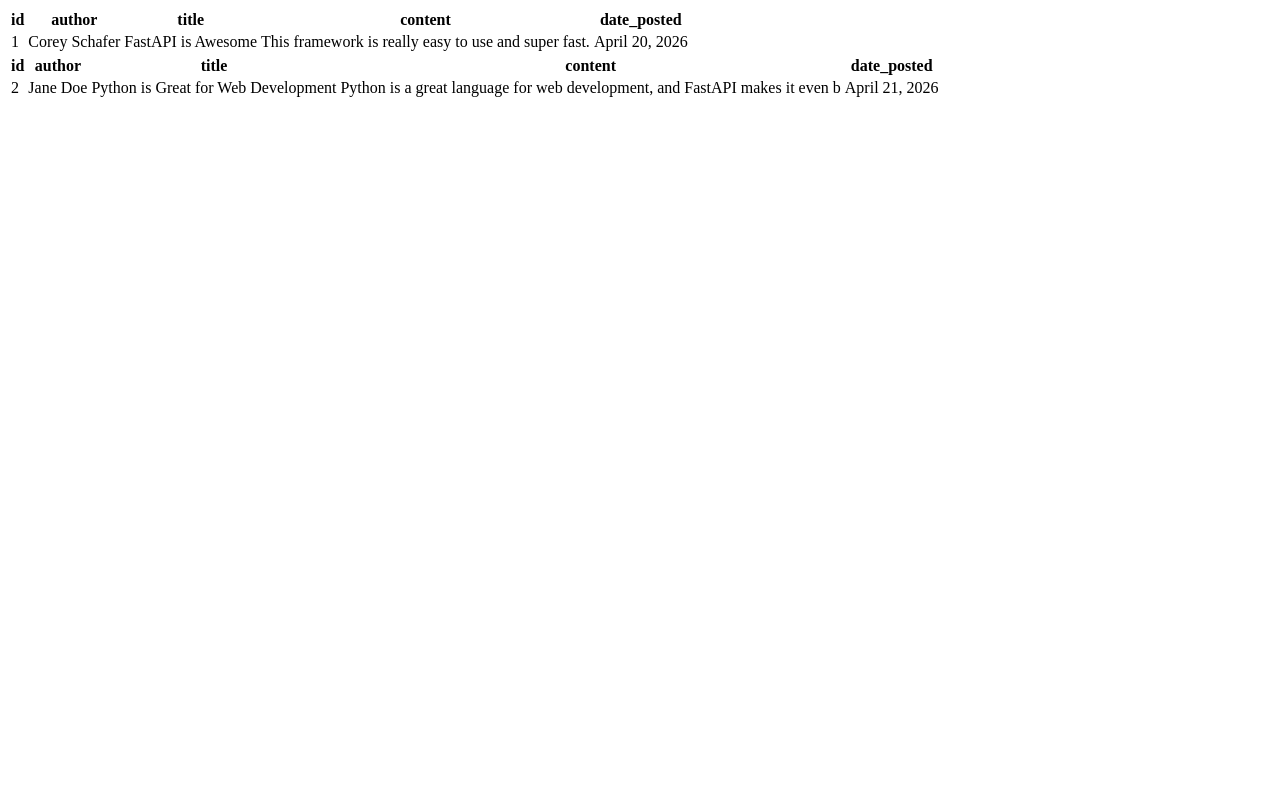
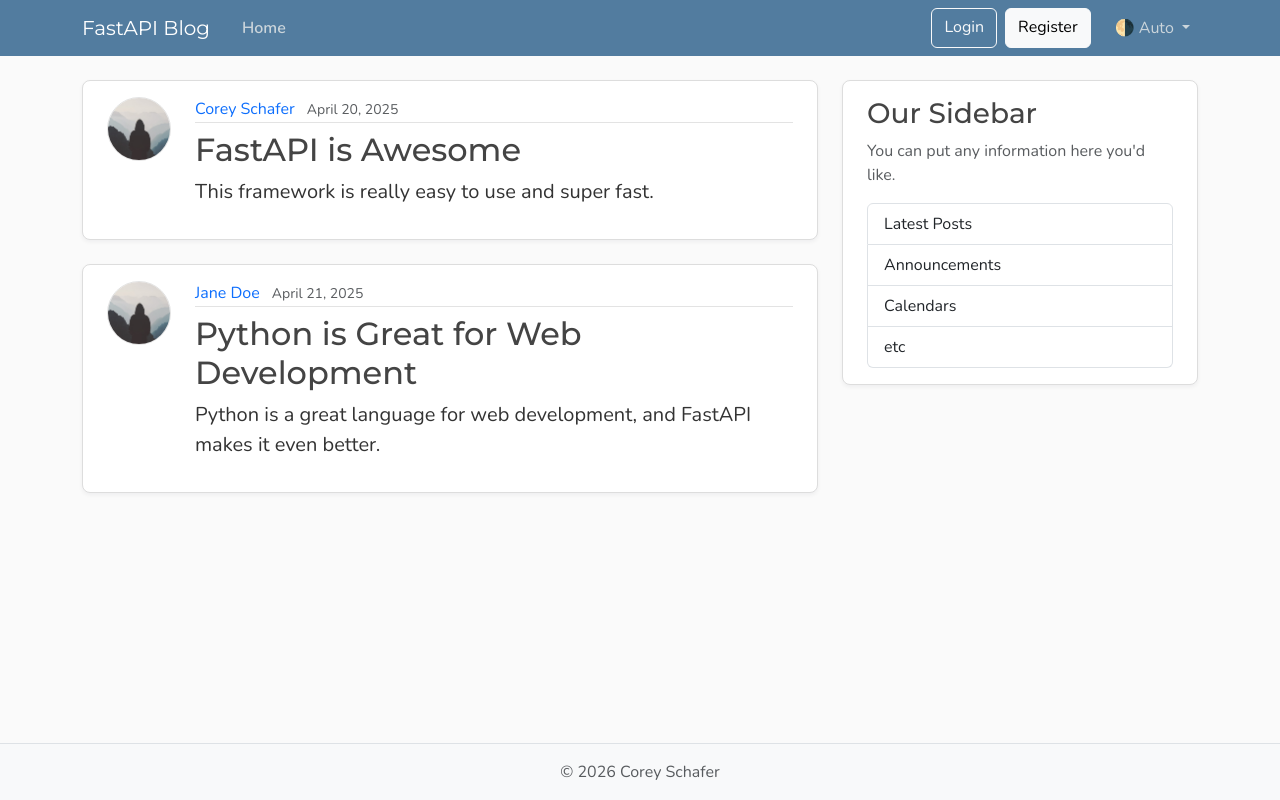
Before and after one commit to Shaker-Al-Muzaini/fastapi2, a FastAPI app: page / in a window 1280 px wide. Run offline with FastAPI, Linux system fonts and the light colour scheme.

Commit message:
request2

```diff
--- a/main.py
+++ b/main.py
@@ -4,24 +4,29 @@ posts: list[dict] = [
         "author": "Corey Schafer",
         "title": "FastAPI is Awesome",
         "content": "This framework is really easy to use and super fast.",
-        "date_posted": "April 20, 2026",
+        "date_posted": "April 20, 2025",
     },
     {
         "id": 2,
         "author": "Jane Doe",
         "title": "Python is Great for Web Development",
-        "content": "Python is a great language for web development, and FastAPI makes it even b",
-        "date_posted": "April 21, 2026",
+        "content": "Python is a great language for web development, and FastAPI makes it even better.",
+        "date_posted": "April 21, 2025",
     },
 ]
+
 
 
 from fastapi import FastAPI , Request
 app = FastAPI()
 from fastapi.responses import HTMLResponse
 from fastapi.templating import Jinja2Templates
+from fastapi.staticfiles import StaticFiles
+
+app.mount("/static", StaticFiles(directory="static"), name="static")
+
 templates = Jinja2Templates(directory="templates")
-@app.get("/",)
+@app.get("/" ,name="home")
 
 @app.get("/", response_class=HTMLResponse)
 def read_root(request: Request):
--- /dev/null
+++ b/static/css/main.css
@@ -0,0 +1,295 @@
+:root {
+  /* Fonts */
+  --font-heading: "Montserrat", system-ui, -apple-system, BlinkMacSystemFont,
+    sans-serif;
+  --font-body: "Nunito", system-ui, -apple-system, BlinkMacSystemFont,
+    sans-serif;
+
+  /* Colors */
+  --color-bg-body: #fafafa;
+  --color-bg-content: #ffffff;
+  --color-text-primary: #333333;
+  --color-text-heading: #444444;
+  --color-steel: #527c9f;
+  --color-nav-link: #cbd5db;
+  --color-nav-link-hover: #ffffff;
+  --color-link-hover: #428bca;
+  --color-border: #dddddd;
+  --color-border-light: #e3e3e3;
+
+  /* Spacing */
+  --spacing-xl: 5rem;
+
+  /* Sizing */
+  --article-img-size: 4rem; /* 64px converted to rem */
+  --account-img-size: 7.813rem; /* 125px converted to rem */
+}
+
+/* Base Styles */
+body {
+  font-family: var(--font-body);
+  background: var(--color-bg-body);
+  color: var(--color-text-primary);
+}
+
+main {
+  padding-top: var(--spacing-xl);
+}
+
+h1,
+h2,
+h3,
+h4,
+h5,
+h6 {
+  font-family: var(--font-heading);
+  color: var(--color-text-heading);
+}
+
+.navbar-brand {
+  font-family: var(--font-heading);
+}
+
+a {
+  text-decoration: none;
+}
+
+a:focus-visible,
+button:focus-visible {
+  outline: 2px solid var(--color-link-hover);
+  outline-offset: 2px;
+}
+
+/* Headers and Navigation */
+.bg-steel {
+  background-color: var(--color-steel);
+}
+
+.site-header .navbar-nav .nav-link {
+  color: var(--color-nav-link);
+  transition: color 0.2s ease-in-out;
+}
+
+.site-header .navbar-nav .nav-link:hover,
+.site-header .navbar-nav .nav-link:focus {
+  color: var(--color-nav-link-hover);
+}
+
+.site-header .navbar-nav .nav-link.active {
+  font-weight: 600;
+}
+
+/* Content Sections */
+.content-section {
+  background: var(--color-bg-content);
+  border: 1px solid var(--color-border);
+  border-radius: 0.5rem;
+  box-shadow: 0 2px 4px rgba(15, 23, 42, 0.05);
+  transition: box-shadow 0.15s ease, transform 0.15s ease,
+    border-color 0.15s ease;
+}
+
+.content-section:hover {
+  box-shadow: 0 4px 10px rgba(15, 23, 42, 0.1);
+  border-color: var(--color-border-light);
+}
+
+/* Articles */
+.article-title {
+  color: var(--color-text-heading);
+  transition: color 0.2s ease-in-out;
+}
+
+a.article-title:hover,
+a.article-title:focus {
+  color: var(--color-link-hover);
+  text-decoration: none;
+}
+
+.article-content {
+  white-space: pre-line;
+  font-size: 1.25rem;
+}
+
+.article-img {
+  height: var(--article-img-size);
+  width: var(--article-img-size);
+  flex-shrink: 0;
+  object-fit: cover;
+  border: 1px solid var(--color-border-light);
+  box-shadow: 0 0 0 2px var(--color-bg-content);
+}
+
+.article-metadata {
+  padding-bottom: 0.063rem; /* 1px converted to rem */
+  border-bottom: 1px solid var(--color-border-light);
+}
+
+.article-metadata a {
+  transition: color 0.2s ease-in-out;
+}
+
+.article-metadata a:hover,
+.article-metadata a:focus {
+  color: var(--color-text-primary);
+  text-decoration: none;
+}
+
+.article-svg {
+  width: 1.563rem; /* 25px converted to rem */
+  height: 1.563rem;
+  vertical-align: middle;
+}
+
+/* Account/Profile */
+.account-img {
+  height: var(--account-img-size);
+  width: var(--account-img-size);
+  object-fit: cover;
+}
+
+.account-heading {
+  font-size: 2.5rem;
+}
+
+.file-input-sm {
+  max-width: 300px;
+}
+
+/* Custom Button Colors - Light Mode */
+.btn-outline-primary {
+  --bs-btn-color: #527c9f;
+  --bs-btn-border-color: #527c9f;
+  --bs-btn-hover-color: #fff;
+  --bs-btn-hover-bg: #466a87;
+  --bs-btn-hover-border-color: #3f6179;
+  --bs-btn-active-color: #fff;
+  --bs-btn-active-bg: #3f6179;
+  --bs-btn-active-border-color: #3a5b72;
+}
+
+.btn-outline-secondary {
+  --bs-btn-color: #495057;
+  --bs-btn-border-color: #6c757d;
+  --bs-btn-hover-color: #fff;
+  --bs-btn-hover-bg: #5a6268;
+  --bs-btn-hover-border-color: #545b62;
+  --bs-btn-active-color: #fff;
+  --bs-btn-active-bg: #545b62;
+  --bs-btn-active-border-color: #4e555b;
+}
+
+.btn-outline-danger {
+  --bs-btn-color: #a85b5b;
+  --bs-btn-border-color: #a85b5b;
+  --bs-btn-hover-color: #fff;
+  --bs-btn-hover-bg: #924e4e;
+  --bs-btn-hover-border-color: #874848;
+  --bs-btn-active-color: #fff;
+  --bs-btn-active-bg: #874848;
+  --bs-btn-active-border-color: #7c4242;
+}
+
+.btn-primary {
+  --bs-btn-color: #fff;
+  --bs-btn-bg: #527c9f;
+  --bs-btn-border-color: #527c9f;
+  --bs-btn-hover-color: #fff;
+  --bs-btn-hover-bg: #466a87;
+  --bs-btn-hover-border-color: #3f6179;
+  --bs-btn-active-color: #fff;
+  --bs-btn-active-bg: #3f6179;
+  --bs-btn-active-border-color: #3a5b72;
+}
+
+.btn-danger {
+  --bs-btn-color: #fff;
+  --bs-btn-bg: #a85b5b;
+  --bs-btn-border-color: #a85b5b;
+  --bs-btn-hover-color: #fff;
+  --bs-btn-hover-bg: #924e4e;
+  --bs-btn-hover-border-color: #874848;
+  --bs-btn-active-color: #fff;
+  --bs-btn-active-bg: #874848;
+  --bs-btn-active-border-color: #7c4242;
+}
+
+/* Custom Button Colors - Dark Mode */
+[data-bs-theme="dark"] .btn-outline-primary {
+  --bs-btn-color: #8aadc8;
+  --bs-btn-border-color: #8aadc8;
+  --bs-btn-hover-color: #000;
+  --bs-btn-hover-bg: #8aadc8;
+  --bs-btn-hover-border-color: #9fbdd4;
+  --bs-btn-active-color: #000;
+  --bs-btn-active-bg: #9fbdd4;
+  --bs-btn-active-border-color: #b4cde0;
+}
+
+[data-bs-theme="dark"] .btn-outline-secondary {
+  --bs-btn-color: #b8bfc6;
+  --bs-btn-border-color: #8a939b;
+  --bs-btn-hover-color: #000;
+  --bs-btn-hover-bg: #b8bfc6;
+  --bs-btn-hover-border-color: #adb5bd;
+  --bs-btn-active-color: #000;
+  --bs-btn-active-bg: #adb5bd;
+  --bs-btn-active-border-color: #a2aab2;
+}
+
+[data-bs-theme="dark"] .btn-outline-danger {
+  --bs-btn-color: #d89090;
+  --bs-btn-border-color: #d89090;
+  --bs-btn-hover-color: #000;
+  --bs-btn-hover-bg: #d89090;
+  --bs-btn-hover-border-color: #e0a8a8;
+  --bs-btn-active-color: #000;
+  --bs-btn-active-bg: #e0a8a8;
+  --bs-btn-active-border-color: #e8bcbc;
+}
+
+/* Responsive Adjustments */
+@media (max-width: 768px) {
+  .account-heading {
+    font-size: 2rem;
+  }
+
+  .article-img {
+    height: 3rem;
+    width: 3rem;
+  }
+}
+
+/* Dark Mode Features */
+
+[data-bs-theme="dark"] {
+  --color-bg-body: #1a1a1a;
+  --color-bg-content: #2d2d2d;
+  --color-text-primary: #e0e0e0;
+  --color-text-heading: #f0f0f0;
+  --color-border: #404040;
+  --color-border-light: #4a4a4a;
+}
+
+[data-bs-theme="dark"] .content-section {
+  box-shadow: 0 1px 3px rgba(0, 0, 0, 0.3);
+}
+
+[data-bs-theme="dark"] article.content-section:hover {
+  box-shadow: 0 2px 8px rgba(0, 0, 0, 0.5);
+}
+
+/* Custom Modal Colors */
+.modal-header.bg-success {
+  background-color: #4a7c5d !important;
+}
+
+.modal-header.bg-danger {
+  background-color: #a85b5b !important;
+}
+
+/* Ensure modal header text stays white in both themes */
+.modal-header.bg-success .modal-title,
+.modal-header.bg-danger .modal-title {
+  color: #ffffff !important;
+}
--- a/templates/home.html
+++ b/templates/home.html
@@ -1,37 +1,25 @@
-<!DOCTYPE html>
-<html lang="en">
-<head>
-    <meta charset="UTF-8">
-    <meta name="viewport" content="width=device-width, initial-scale=1.0">
-    <title>
-        {% if title %}
-          Fast_Api _   {{ title }}
-        {% else %}
-            Home
-        {% endif %}
-    </title>
-</head>
-<body>
-    {% for post in  posts %}
-    <table class="table table-striped">
-        <tr>
-            <th>id</th>
-            <th>author</th>
-            <th>title</th>
-            <th>content</th>
-            <th>date_posted</th>
-            </tr>
-
-                <tr>
-                    <td>{{post.id}}</td>
-                    <td>{{post.author}}</td>
-                    <td>{{post.title}}</td>
-                    <td>{{post.content}}</td>
-                    <td>{{post.date_posted}}</td>
-                </tr>
-
-          {%endfor%}
-    </table>
-
-</body>
-</html>
+{% extends "layout.html" %}
+{% block content %}
+  {% for post in posts %}
+    <article class="content-section py-3 px-4 mb-4">
+      <div class="d-flex align-items-start gap-4">
+        <img class="rounded-circle article-img flex-shrink-0"
+             src="{{ url_for('static', path='profile_pics/default.jpg') }}"
+             alt="{{ post.author }}'s profile picture"
+             width="64"
+             height="64"
+             loading="lazy">
+        <div class="flex-grow-1">
+          <div class="article-metadata mb-2">
+            <a class="me-2" href="#">{{ post.author }}</a>
+            <small class="text-body-secondary">{{ post.date_posted }}</small>
+          </div>
+          <h2>
+            <a class="article-title" href="#">{{ post.title }}</a>
+          </h2>
+          <p class="article-content">{{ post.content }}</p>
+        </div>
+      </div>
+    </article>
+  {% endfor %}
+{% endblock content %}
--- /dev/null
+++ b/templates/layout.html
@@ -0,0 +1,186 @@
+<!DOCTYPE html>
+<html lang="en">
+  <head>
+    <meta charset="utf-8">
+    <meta name="viewport" content="width=device-width, initial-scale=1">
+
+    <!-- Site Info -->
+    {% if title %}
+      <title>FastAPI Blog - {{ title }}</title>
+    {% else %}
+      <title>FastAPI Blog</title>
+    {% endif %}
+    <meta name="description" content="FastAPI Tutorial">
+    <meta name="author" content="Corey Schafer">
+
+    <!-- Open Graph Tags: The title of the page for social media sharing. It can match the title tag or be more descriptive. -->
+    <meta property="og:title" content="FastAPI Blog">
+
+    <!-- Open Graph Tags: Typically set to "website" for static sites or "article" for content-heavy pages. -->
+    <meta property="og:type" content="website">
+
+    <!-- Open Graph Tags: The URL of the page, used to ensure link previews resolve to the correct page. -->
+    <meta property="og:url" content="">
+
+    <!-- Open Graph Tags: URL of an image that represents the page. Useful for link previews. -->
+    <meta property="og:image" content="">
+
+    <!-- Open Graph Tags: Provides an alternative text for the image to improve accessibility. -->
+    <meta property="og:image:alt" content="">
+
+    <!-- Preconnect for Google Fonts -->
+    <link rel="preconnect" href="https://fonts.googleapis.com">
+    <link rel="preconnect" href="https://fonts.gstatic.com" crossorigin>
+
+    <!-- Custom Font -->
+    <link href="https://fonts.googleapis.com/css2?family=Montserrat:ital,wght@0,100..900;1,100..900&family=Nunito:ital,wght@0,200..1000;1,200..1000&display=swap"
+          rel="stylesheet">
+
+    <!-- Bootstrap CSS -->
+    <link href="https://cdn.jsdelivr.net/npm/bootstrap@5.3.8/dist/css/bootstrap.min.css"
+          rel="stylesheet"
+          integrity="sha384-sRIl4kxILFvY47J16cr9ZwB07vP4J8+LH7qKQnuqkuIAvNWLzeN8tE5YBujZqJLB"
+          crossorigin="anonymous">
+
+    <!-- Stylesheet -->
+    <link rel="stylesheet"
+          type="text/css"
+          href="{{ url_for("static", path='css/main.css') }}">
+
+    <!-- Set a theme color that matches your website's primary color -->
+    <meta name="theme-color" content="#527c9f">
+
+    <!-- Favicon for all browsers -->
+    <link rel="icon"
+          href="{{ url_for('static', path='icons/favicon.ico') }}"
+          sizes="any">
+    <link rel="icon"
+          href="{{ url_for('static', path='icons/icon.svg') }}"
+          type="image/svg+xml">
+
+    <!-- Apple touch icon for iOS devices -->
+    <link rel="apple-touch-icon"
+          sizes="180x180"
+          href="{{ url_for('static', path='icons/icon.png') }}">
+    <!-- Web app manifest for Progressive Web Apps -->
+    <link rel="manifest"
+          href="{{ url_for('static', path='site.webmanifest') }}">
+
+    <!-- Content Security Policy: Uncomment to enhance security by restricting where content can be loaded from (useful for preventing certain attacks like XSS). Update if adding external sources (e.g., Google Fonts, Bootstrap CDN, analytics, etc). -->
+    <!-- <meta http-equiv="Content-Security-Policy" content=" default-src 'self'; script-src 'self' code.jquery.com; style-src 'self' fonts.googleapis.com; font-src fonts.gstatic.com; img-src 'self' images.examplecdn.com; "> -->
+  </head>
+  <body class="d-flex flex-column min-vh-100">
+    <header class="site-header">
+      <nav class="navbar navbar-expand-md bg-steel fixed-top"
+           data-bs-theme="dark">
+        <div class="container">
+          <a class="navbar-brand me-4" href="{{ url_for("home") }}">FastAPI Blog</a>
+          <button class="navbar-toggler"
+                  type="button"
+                  data-bs-toggle="collapse"
+                  data-bs-target="#navbarToggle"
+                  aria-controls="navbarToggle"
+                  aria-expanded="false"
+                  aria-label="Toggle navigation">
+            <span class="navbar-toggler-icon"></span>
+          </button>
+          <div class="collapse navbar-collapse" id="navbarToggle">
+            <div class="navbar-nav me-auto">
+              <a class="nav-link active"
+                 aria-current="page"
+                 href="{{ url_for("home") }}">Home</a>
+            </div>
+            <!-- Navbar Right Side -->
+            <div class="navbar-nav">
+              <a class="btn btn-outline-light mb-2 mb-md-0 me-md-2" href="#">Login</a>
+              <a class="btn btn-light mb-2 mb-md-0 me-md-3" href="#">Register</a>
+              <div class="nav-item dropdown">
+                <a class="nav-link dropdown-toggle"
+                   href="#"
+                   role="button"
+                   id="bd-theme"
+                   data-bs-toggle="dropdown"
+                   aria-expanded="false">
+                  <span id="bd-theme-text">🌗 Auto</span>
+                </a>
+                <ul class="dropdown-menu dropdown-menu-end" aria-labelledby="bd-theme">
+                  <li>
+                    <button class="dropdown-item" type="button" data-bs-theme-value="light">🌝 Light</button>
+                  </li>
+                  <li>
+                    <button class="dropdown-item" type="button" data-bs-theme-value="dark">🌚 Dark</button>
+                  </li>
+                  <li>
+                    <button class="dropdown-item" type="button" data-bs-theme-value="auto">🌗 Auto</button>
+                  </li>
+                </ul>
+              </div>
+            </div>
+          </div>
+        </div>
+      </nav>
+    </header>
+
+    <main role="main" class="container">
+      <div class="row">
+        <div class="col-md-8">
+          {% block content %}
+          {% endblock content %}
+        </div>
+        <aside class="col-md-4">
+          <div class="content-section py-3 px-4 mb-4">
+            <h3>Our Sidebar</h3>
+            <p class="text-body-secondary">You can put any information here you'd like.</p>
+            <ul class="list-group">
+              <li class="list-group-item">Latest Posts</li>
+              <li class="list-group-item">Announcements</li>
+              <li class="list-group-item">Calendars</li>
+              <li class="list-group-item">etc</li>
+            </ul>
+          </div>
+        </aside>
+      </div>
+    </main>
+
+    <footer class="mt-auto py-3 bg-body-tertiary border-top">
+      <div class="container text-center">
+        <p class="text-body-secondary mb-0">
+          © <span id="year"></span> Corey Schafer
+        </p>
+      </div>
+    </footer>
+
+    <!-- Set the current year in the footer -->
+    <script>document.getElementById('year').textContent = new Date().getFullYear();</script>
+
+    <!-- Bootstrap Bundle with Popper -->
+    <script src="https://cdn.jsdelivr.net/npm/bootstrap@5.3.8/dist/js/bootstrap.bundle.min.js"
+            integrity="sha384-FKyoEForCGlyvwx9Hj09JcYn3nv7wiPVlz7YYwJrWVcXK/BmnVDxM+D2scQbITxI"
+            crossorigin="anonymous"></script>
+
+    <!-- Dark Mode Toggle -->
+    <script>
+      const setTheme = (theme) => {
+        if (theme === 'auto') {
+          document.documentElement.setAttribute('data-bs-theme',
+            window.matchMedia('(prefers-color-scheme: dark)').matches ? 'dark' : 'light');
+        } else {
+          document.documentElement.setAttribute('data-bs-theme', theme);
+        }
+        localStorage.setItem('theme', theme);
+
+        // Update button text
+        const themeText = { light: '🌝 Light', dark: '🌚 Dark', auto: '🌗 Auto' };
+        document.getElementById('bd-theme-text').textContent = themeText[theme];
+      };
+
+      // Set theme on click
+      document.querySelectorAll('[data-bs-theme-value]').forEach(button => {
+        button.addEventListener('click', () => setTheme(button.getAttribute('data-bs-theme-value')));
+      });
+
+      // Initialize
+      setTheme(localStorage.getItem('theme') || 'auto');
+    </script>
+  </body>
+</html>
```
Also changed, not shown: static/icons/favicon.ico (added), static/icons/icon-192.png (added), static/icons/icon-512.png (added), static/icons/icon.png (added), static/icons/icon.svg (added), static/icons/original.png (added), static/js/utils.js (added), static/profile_pics/default.jpg (added), 1 other file.
